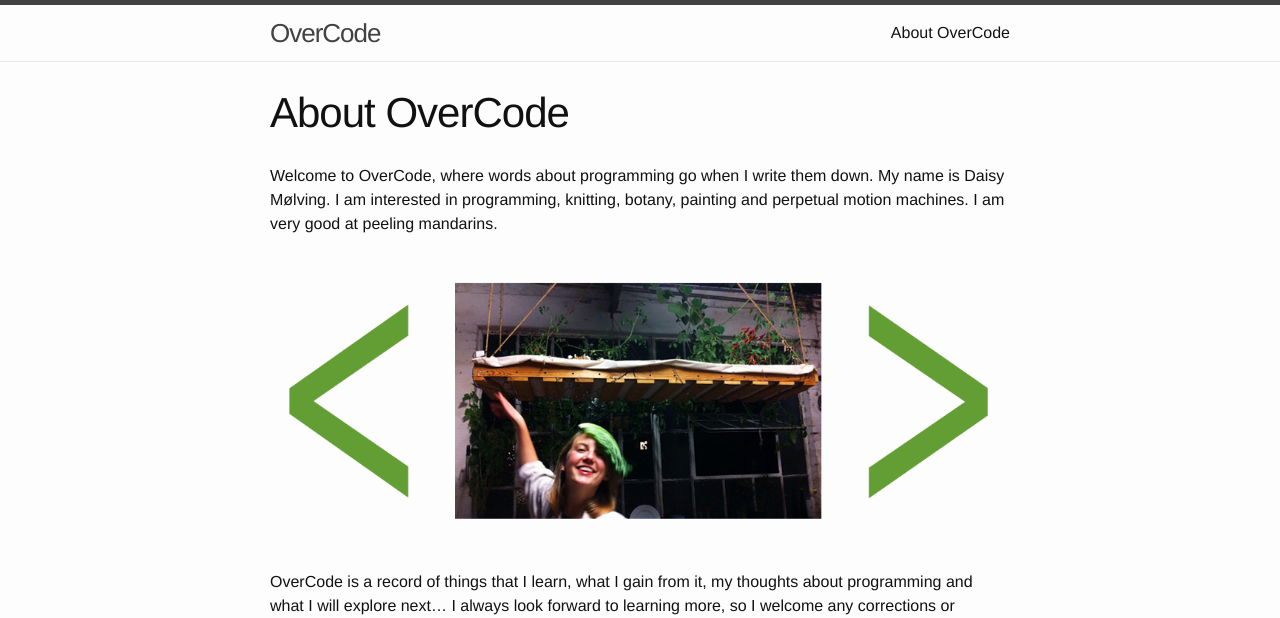
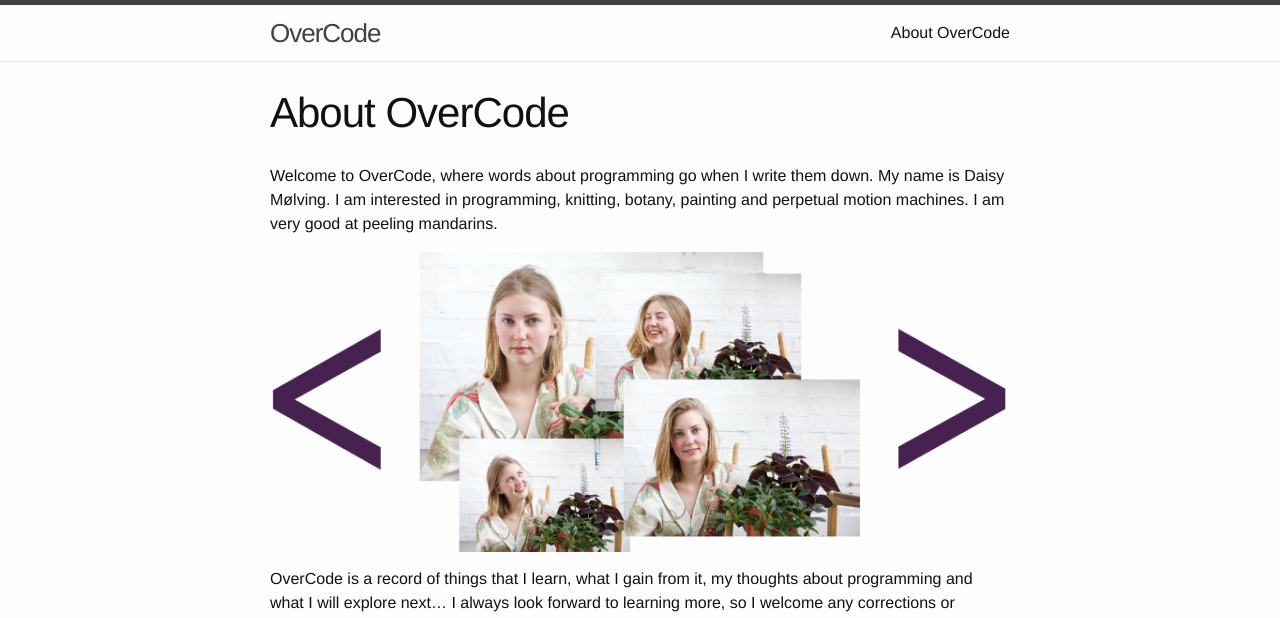
Before and after one commit to DaisyMolving/DaisyMolving.github.io, a Jekyll site: the page built from about.md, in a window 1280 px wide. Shown: the top 618 px of the page. Built offline with Jekyll 4.4.1, drawn with Linux system fonts in a browser that asks for light colours.

Commit message:
replaced about-page image

```diff
--- a/about.md
+++ b/about.md
@@ -7,7 +7,7 @@
 Welcome to OverCode, where words about programming go when I write them down. My name is Daisy Mølving. I am interested in programming, knitting, botany, painting and perpetual motion machines. I am very good at peeling mandarins.
 
 <p align="center">
-<img src="../../../../../../../assets/cabbage-about-page.png">
+<img src="../../../../../../../assets/about-page-image.png">
 </p>
 
 OverCode is a record of things that I learn, what I gain from it, my thoughts about programming and what I will explore next... I always look forward to learning more, so I welcome any corrections or suggestions. Leave a comment, or get in touch:
```
Also changed, not shown: assets/about-page-image.png (added).
